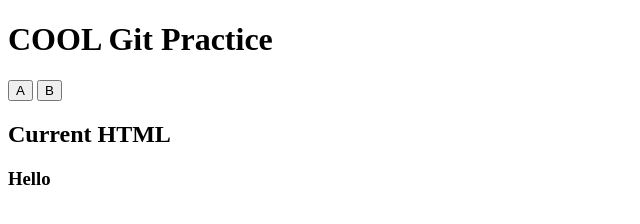
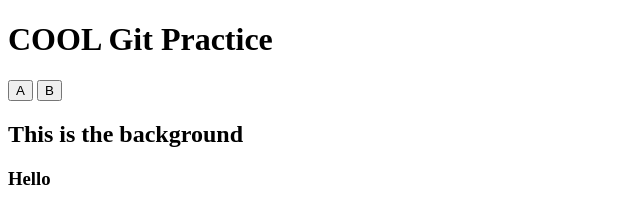
Before and after one commit to chris-kh-han/gitPractice, a plain HTML site: page index.html in a window 1280 px wide. Shown: the whole page, without its empty margins (0-640 px from the left). Drawn offline with Linux system fonts and the light colour scheme.

Commit message:
changing text

```diff
--- a/index.html
+++ b/index.html
@@ -9,7 +9,7 @@
     <h1>COOL Git Practice</h1>
     <input type="button" value="A">
     <input type="button" value="B">
-    <h2>Current HTML</h2>
+    <h2>This is the background</h2>
     <h3>Hello</h3>
     <script type="text/javascript" src="script.js"></script>
 </body>
```
